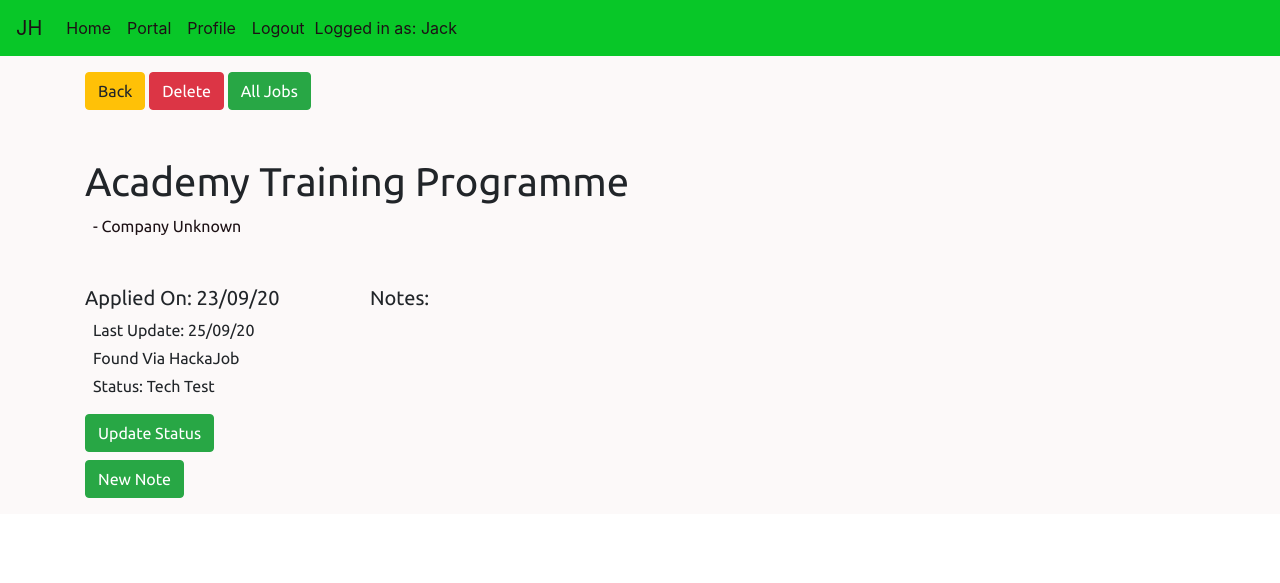
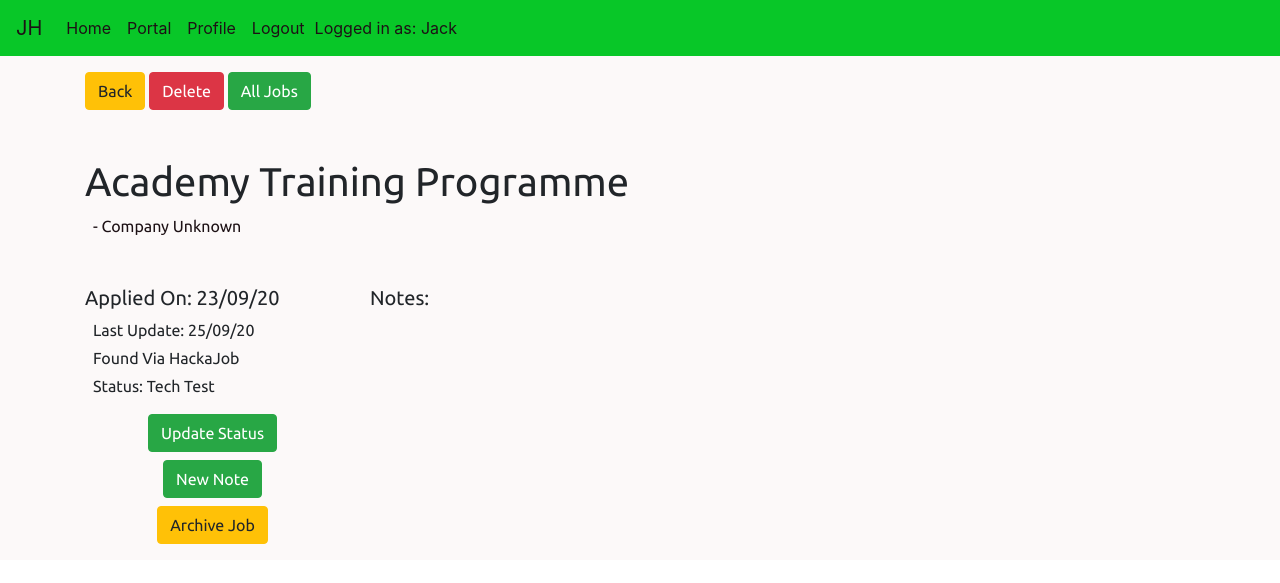
Before and after one commit to JackSnowdon/JobHunter, a Django app: page /portal/job/2/ in a window 1280 px wide. Shown: the top 583 px of the page. Run offline with Django 3.2, Linux system fonts and the light colour scheme; a user stored in the database is signed in; data comes from the database, SQL or seed files in the repository; both versions use the stored data as it was after the commit; parts of the project's set-up code (start-up, migrations or seed data) failed here and were passed over; some libraries are stand-ins or nearby versions.

Commit message:
added archive to job postings, working on added flitering

```diff
--- a/portal/models.py
+++ b/portal/models.py
@@ -31,6 +31,7 @@ class Job(models.Model):
     post_link = models.URLField(null=True, blank=True)
     company = models.CharField(max_length=255, null=True, blank=True)
     last_updated = models.DateField(auto_now=True)
+    archived = models.BooleanField(default=False)
 
     def __str__(self):
         return self.role
--- a/portal/templates/job.html
+++ b/portal/templates/job.html
@@ -40,9 +40,19 @@
                 {% endif %}
                 <p> Status: {{ job.status }}</p>
             </div>
-            <a href="{% url 'update_job_status' job.pk %}" role="button" class="btn btn-success mb-2" aria-disabled="false">Update Status</a>
-            <br>
-            <a href="{% url 'new_note' job.pk %}" role="button" class="btn btn-success" aria-disabled="false">New Note</a>
+            <div class="text-center">
+                {% if job.archived == False %}
+                <a href="{% url 'update_job_status' job.pk %}" role="button" class="btn btn-success mb-2" aria-disabled="false">Update Status</a>
+                <br>
+                <a href="{% url 'new_note' job.pk %}" role="button" class="btn btn-success mb-2" aria-disabled="false">New Note</a>
+                <br>
+                <a href="{% url 'change_job_archive' job.pk %}" role="button" class="btn btn-warning" aria-disabled="false">Archive Job</a>{% else %}
+                <a href="#" role="button" class="btn btn-success mb-2 disabled" aria-disabled="true">Update Status</a>
+                <br>
+                <a href="#" role="button" class="btn btn-success mb-2 disabled" aria-disabled="true">New Note</a>
+                <br>
+                <a href="{% url 'change_job_archive' job.pk %}" role="button" class="btn btn-warning" aria-disabled="false">Unarchive Job</a>{% endif %}
+            </div>
         </div>
         <div class="col-md-9 col-12 mb-3">
             <h5>Notes:</h5>
--- a/portal/urls.py
+++ b/portal/urls.py
@@ -10,6 +10,7 @@ urlpatterns = [
     path(r'update_job_company/<int:pk>/', update_job_company, name="update_job_company"),
     path('view_all_applications/', view_all_applications, name="view_all_applications"),
     path(r'filtered_applications/<str:filt>/', filtered_applications, name="filtered_applications"),
+    path(r'change_job_archive/<int:pk>/', change_job_archive, name="change_job_archive"),
     path(r'new_note/<int:pk>/', new_note, name="new_note"),
     path(r'delete_note/<int:pk>/', delete_note, name="delete_note"),
     path('connections/', connections, name="connections"),
--- a/portal/views.py
+++ b/portal/views.py
@@ -154,6 +154,23 @@ def filtered_applications(request, filt):
     return render(request, "filtered_applications.html", {"jobs": jobs, "filt": filt})
 
 
+@login_required
+def change_job_archive(request, pk):
+    job = get_object_or_404(Job, pk=pk)
+    if job.profile == request.user.profile:
+        if job.archived == False:
+            job.archived = True
+            messages.error(request, f"{job} Archived", extra_tags="alert")
+        else:
+            job.archived = False
+            messages.error(request, f"{job} Unarchived", extra_tags="alert")
+        job.save()
+        return redirect("job", job.pk)
+    else:
+        messages.error(request, f"Job Not Yours To Update", extra_tags="alert")
+        return redirect("index")
+
+
 # Notes
 
 @login_required
```
Also changed, not shown: db.sqlite3, portal/migrations/0010_job_archived.py (added).
